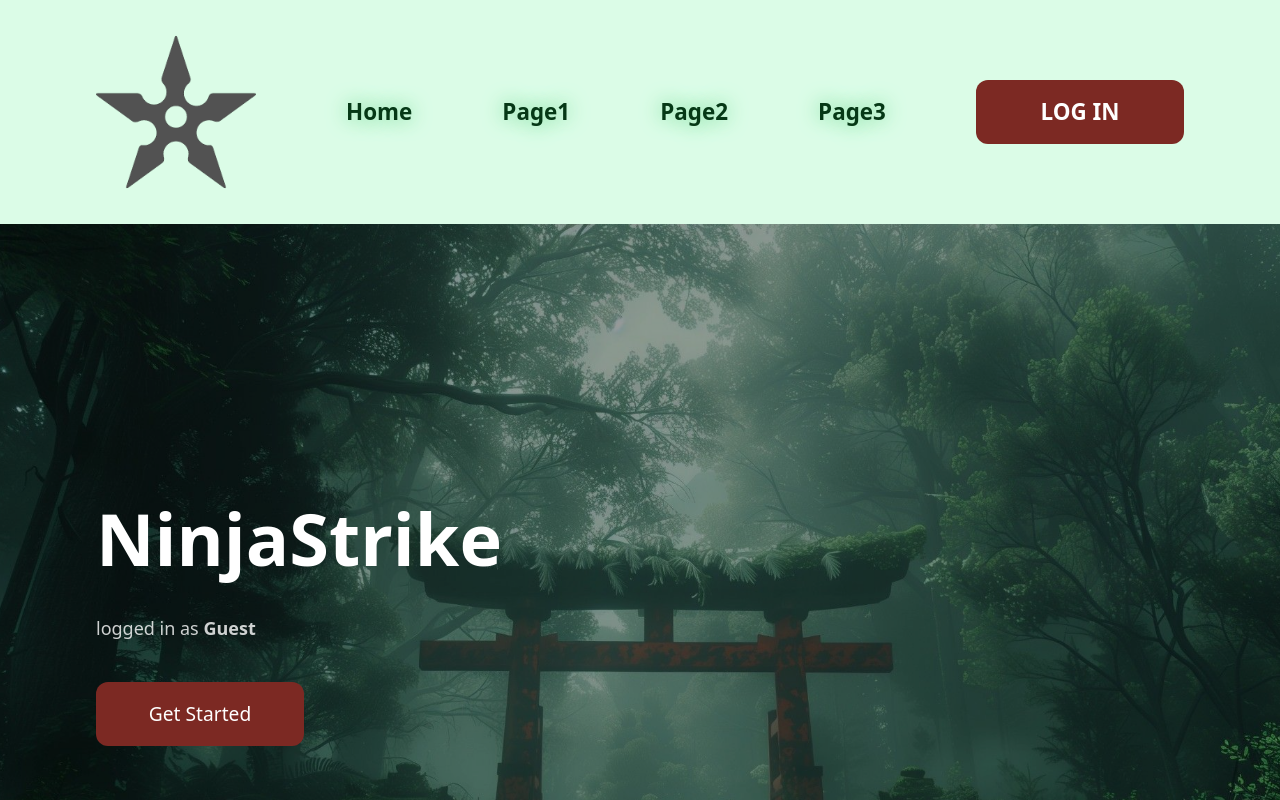
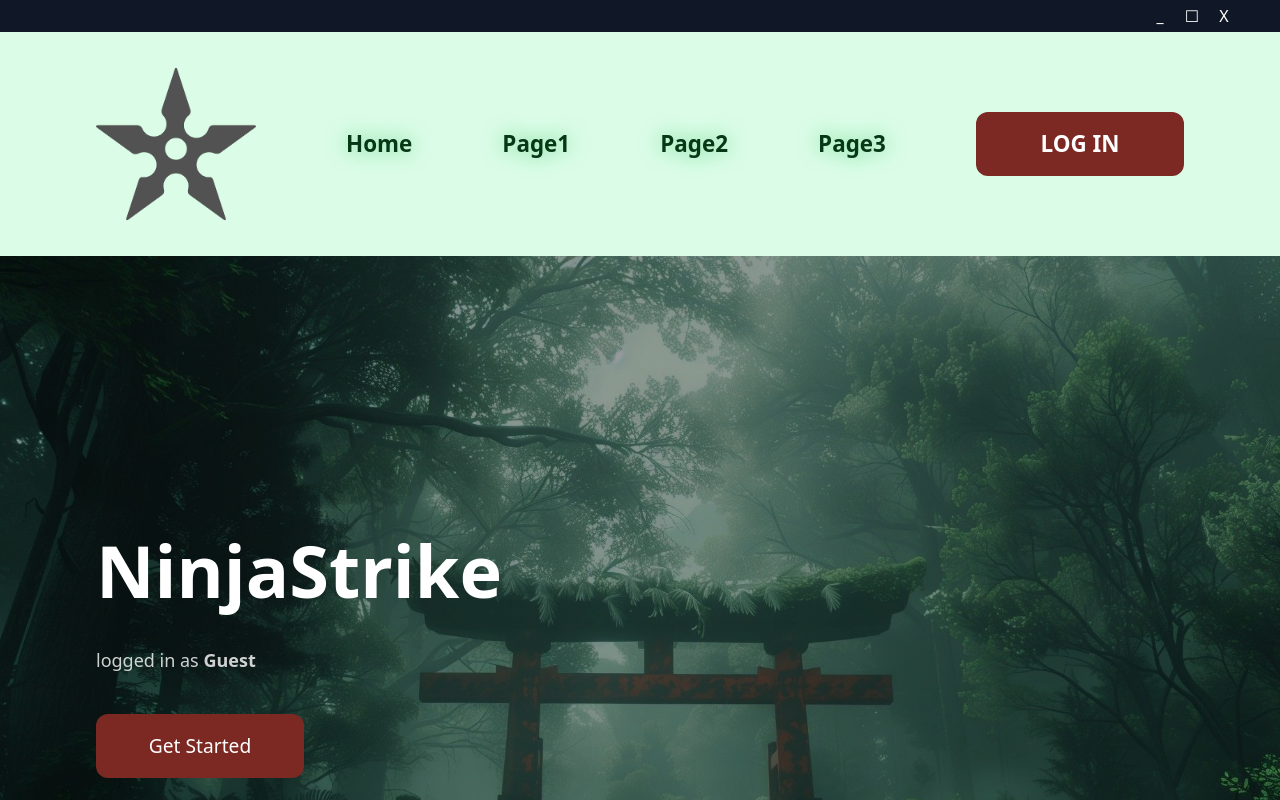
Before and after one commit to alesurankar/CefApp, a React (Vite) app in the folder ReactCef/: page / in a window 1280 px wide. Shown: the top 800 px of the page. Built offline with nearby package versions, Linux system fonts and the light colour scheme; no server answers.

Commit message:
creating an custom title bar in react

```diff
--- a/ReactCef/src/main.tsx
+++ b/ReactCef/src/main.tsx
@@ -2,12 +2,18 @@ import { StrictMode } from 'react'
 import { createRoot } from 'react-dom/client'
 import { HashRouter  } from 'react-router-dom';
 import './index.css'
+import TitleBar from './pages/titleBar';
 import App from './App.tsx'
 
 createRoot(document.getElementById('root')!).render(
   <StrictMode>
     <HashRouter>
-      <App />
+      <div id="window-container" style={{ display: 'flex', flexDirection: 'column', height: '100vh' }}>
+        <TitleBar />
+        <div style={{ flex: 1, position: 'relative', overflow: 'hidden' }}>
+          <App />
+        </div>
+      </div>
     </HashRouter>
   </StrictMode>,
 )
--- /dev/null
+++ b/ReactCef/src/pages/TitleBar.tsx
@@ -0,0 +1,32 @@
+const TitleBar = () => {
+  return (
+    <div id="titlebar"
+        className="h-8 w-full flex items-center justify-between bg-gray-900 text-white select-none [webkit-app-region:drag]"
+    >
+
+      {/* Left empty for spacing if needed */}
+      <div className="pl-2"></div>
+
+      {/* Window controls */}
+      <div className="flex space-x-2 pr-11">
+        <button id="minimize"
+          className="w-6 h-6 flex items-center justify-center hover:bg-gray-700 rounded-sm [webkit-app-region:no-drag]"
+        >
+          _
+        </button>
+        <button id="maximize"
+          className="w-6 h-6 flex items-center justify-center hover:bg-gray-700 rounded-sm [webkit-app-region:no-drag]"
+        >
+          ☐
+        </button>
+        <button id="close"
+          className="w-6 h-6 flex items-center justify-center hover:bg-red-600 rounded-sm [webkit-app-region:no-drag]"
+        >
+          X
+        </button>
+      </div>
+    </div>
+  );
+};
+
+export default TitleBar;
```
